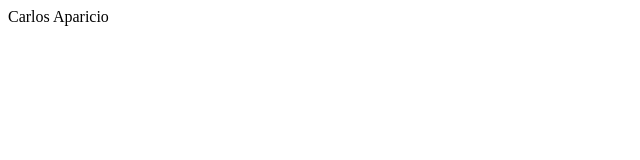
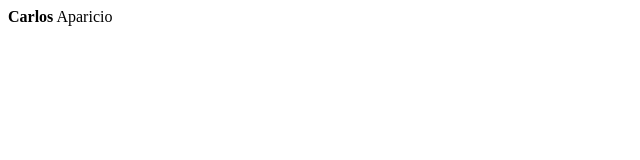
Before and after one commit to organizacion-sesion-3-Carlos-Aparicio/organizacion-sesion-3-Carlos-Aparicio.github.io, a plain HTML site: page index.html in a window 1280 px wide. Shown: the full height of the page, 0-640 px from the left. Drawn offline with Linux system fonts and the light colour scheme.

Commit message:
Añado index.html 2

```diff
--- a/index.html
+++ b/index.html
@@ -2,6 +2,6 @@
 <head>
 </head>
 <body>
-	<p> Carlos Aparicio</p>
+	<p> <strong>Carlos</strong> Aparicio</p>
 </body>
 </htmml>
```
